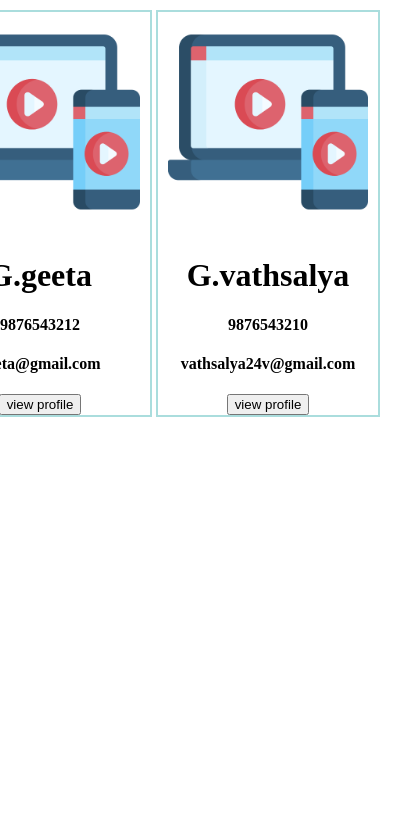
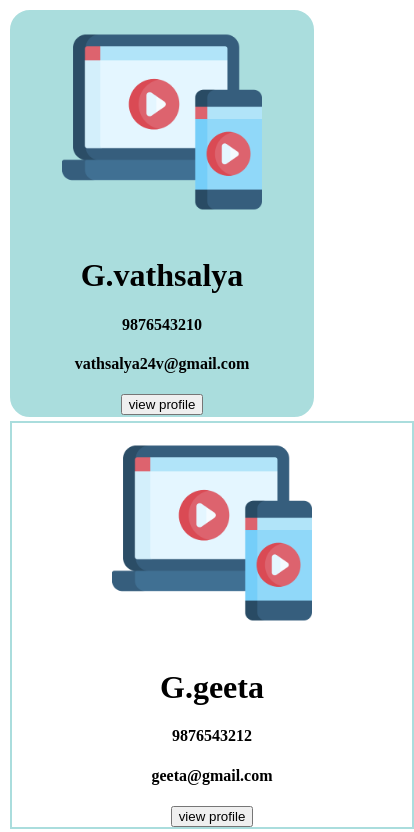
Before and after one commit to vathsalya24/web-design-using-reactjs-24, a plain HTML site: page home.html in a window 390 px wide. Shown: the top 832 px of the page, 414 px wide, since content can reach past the window. Drawn offline with Linux system fonts and the light colour scheme.

Commit message:
committed

```diff
--- a/css/style.css
+++ b/css/style.css
@@ -25,5 +25,25 @@ img{
 }
 .parent{
 	display:flex;
-	flex-direction: row-reverse;
+	flex-direction: ro;w-reverse
 }
+@media screen and (max-width: 425px){
+	.parent{
+		flex-direction: column;
+	}
+	.first{
+		background-color: #c45e45;
+
+
+	}
+}
+@media screen and (min-width:426px ) and (max-width:768px){
+	.parent{
+		flex-direction: row-reverse;
+		justify-content: space-between;
+	}
+}  .first{
+	background-color: #add;
+	border-radius: 20px;
+	width: 300px;
+}
--- a/home.html
+++ b/home.html
@@ -3,6 +3,8 @@
 <html>
 <head>
 	<title>Profile</title>
+	<meta charset="utf-8">
+	<meta name="viewport" content="width=device-width,initial-scale=1.0">
 	<link rel="stylesheet" type="text/css" href="css/style.css">
 </head>
 <body>
```
